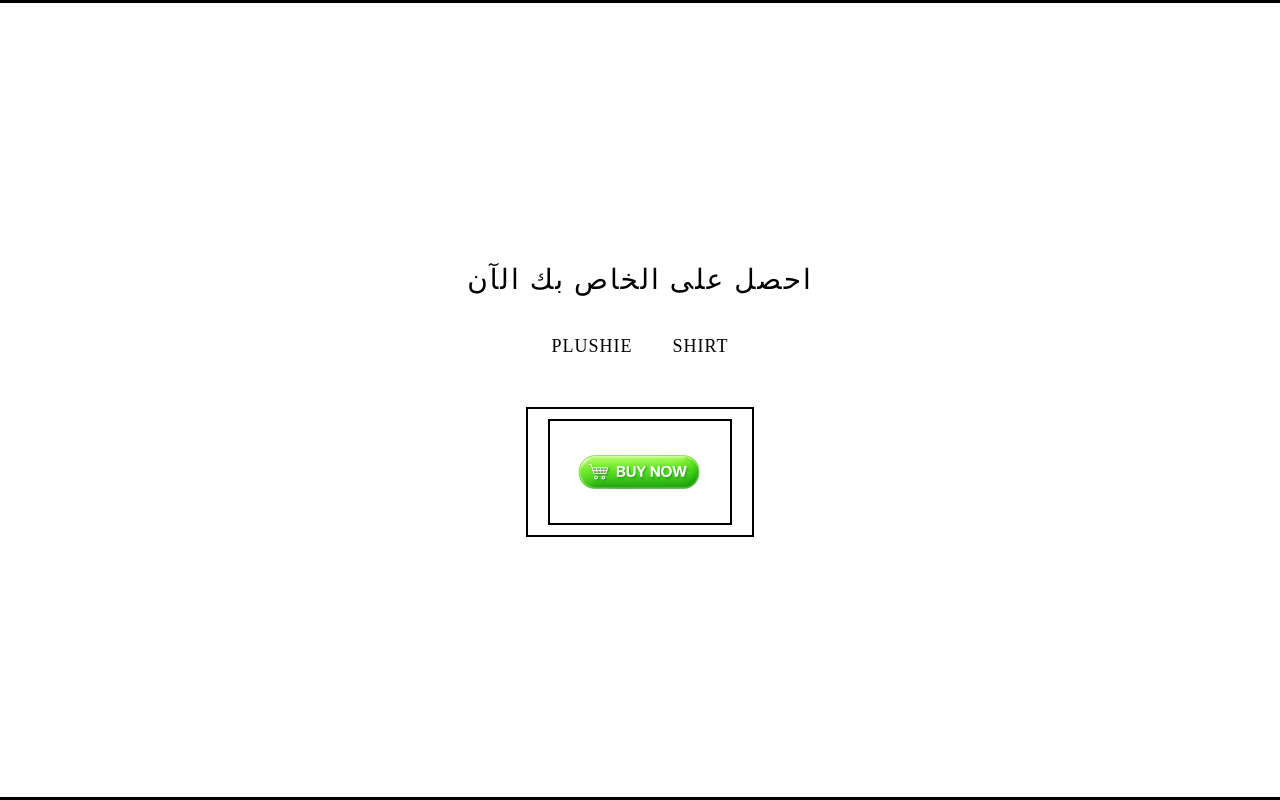
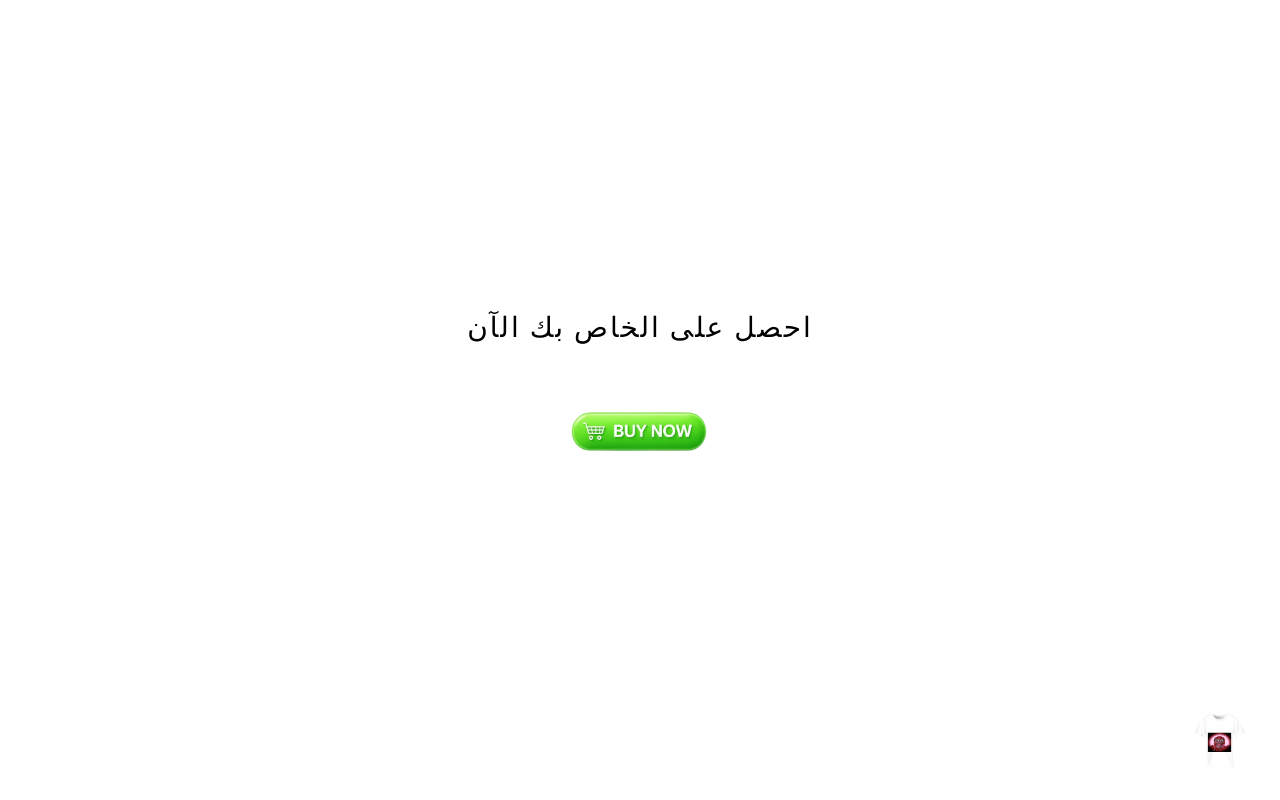
Before and after one commit to RubeGT/vessel, a plain HTML site: page index.html in a window 1280 px wide. Both pictures are taken after a click on the button "CONTINUE". Drawn offline with Linux system fonts and the light colour scheme.

Commit message:
Update index.html

```diff
--- a/index.html
+++ b/index.html
@@ -31,7 +31,6 @@
             justify-content: center;
             align-items: center;
             z-index: 2000;
-            border: 3px solid #000;
         }
 
         #start-screen h1 {
@@ -68,7 +67,6 @@
             width: 100%;
             height: 100vh;
             background: #ffffff;
-            border: 3px solid #000;
         }
 
         #promo-wrapper {
@@ -76,16 +74,6 @@
             display: flex;
             flex-direction: column;
             align-items: center;
-            transform-style: preserve-3d;
-        }
-
-        #items-row {
-            display: flex;
-            flex-direction: row;
-            justify-content: center;
-            align-items: center;
-            gap: 40px;
-            margin-bottom: 30px;
         }
 
         #floating-text {
@@ -99,37 +87,35 @@
             direction: rtl;
         }
 
-        .item-label {
-            text-align: center;
-            margin-top: 10px;
-            font-weight: normal;
-            letter-spacing: 1px;
-            color: #000;
-            font-size: 18px;
-        }
-
         #order-btn {
-            margin-top: 20px;
-            background: #ffffff;
-            color: black;
-            border: 2px solid #000;
-            padding: 10px 20px;
-            font-size: 14px;
-            font-weight: normal;
+            background: none;
+            border: none;
+            padding: 0;
             cursor: pointer;
             font-family: "Times New Roman", serif;
-            text-decoration: underline;
             z-index: 10;
         }
 
-        #order-btn:hover {
-            background: #f0f0f0;
+        #order-btn img {
+            width: 200px;
+            display: block;
         }
 
-        #order-btn img {
-            width: 180px;
+        /* Tiny shirt button in corner */
+        .shirt-corner-link {
+            position: fixed;
+            bottom: 20px;
+            right: 20px;
+            width: 80px;
+            height: 80px;
+            z-index: 5;
+        }
+
+        .shirt-corner-link img {
+            width: 100%;
+            height: 100%;
+            object-fit: cover;
             display: block;
-            border: 2px solid #000;
         }
 
         #purchase-overlay {
@@ -144,7 +130,6 @@
             justify-content: center;
             align-items: center;
             text-align: center;
-            border: 3px solid #000;
         }
 
         #purchase-overlay h1 {
@@ -190,15 +175,16 @@
     <div id="main-content">
         <div id="promo-wrapper">
             <div id="floating-text">احصل على الخاص بك الآن</div>
-            <div id="items-row">
-                <div class="item-label">PLUSHIE</div>
-                <div class="item-label">SHIRT</div>
-            </div>
         </div>
 
         <button id="order-btn">
             <img src="button.png" alt="Order Now!">
         </button>
+
+        <!-- Tiny shirt button in corner -->
+        <a href="https://flesh.freegorillatagdownload.com" class="shirt-corner-link">
+            <img src="shirt.png" alt="SHIRT">
+        </a>
     </div>
 
     <div id="purchase-overlay">
```
